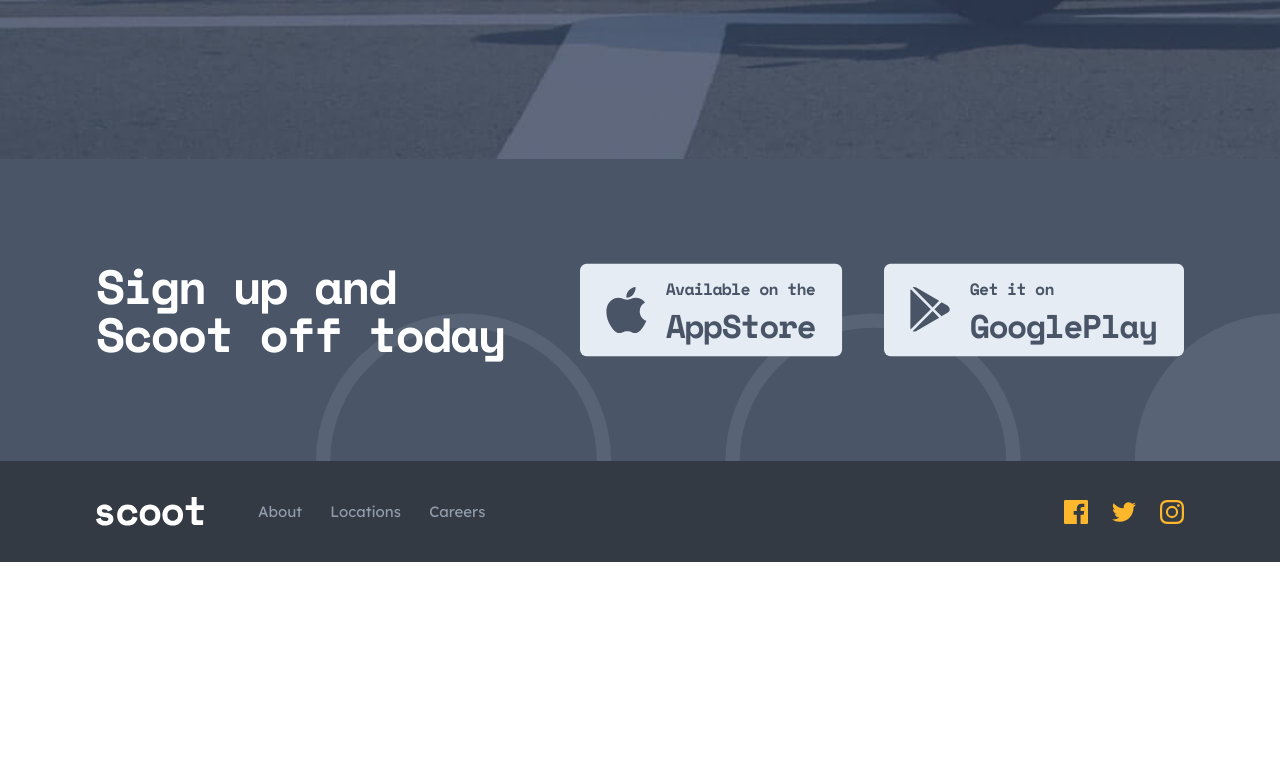
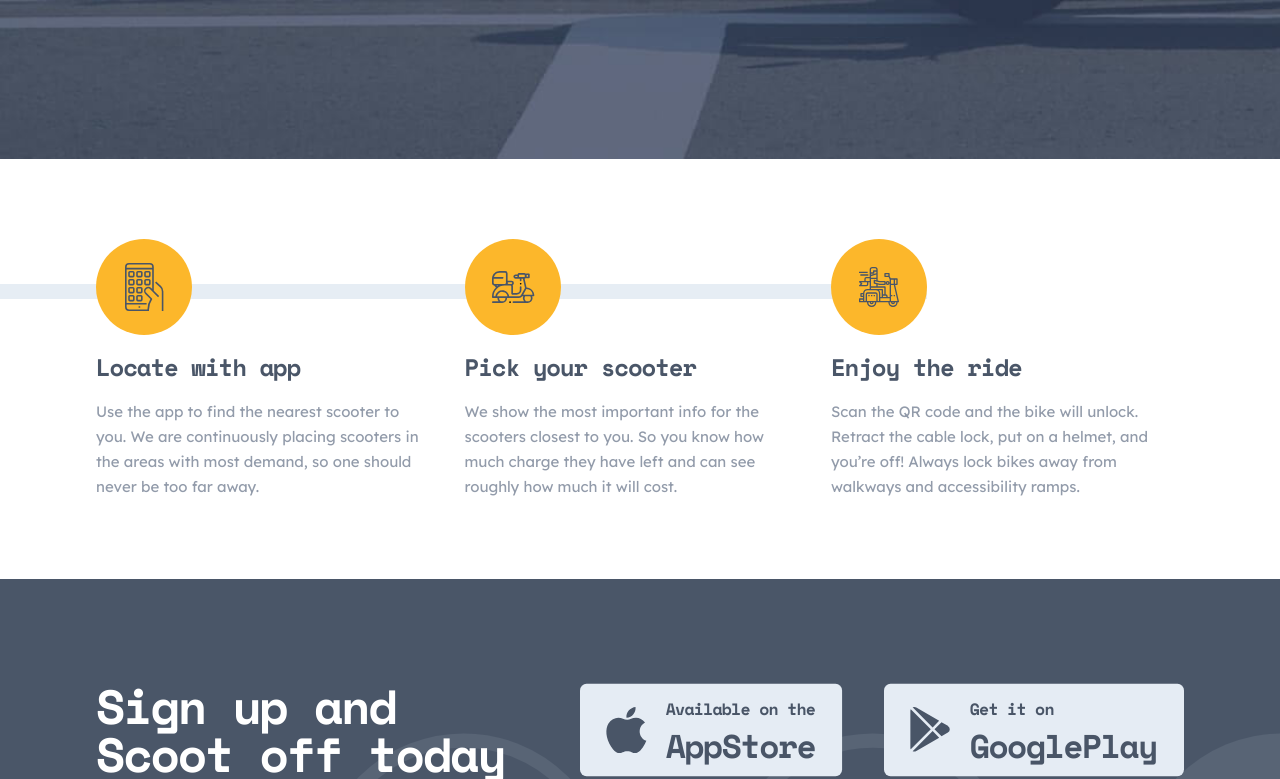
Before and after one commit to EdouardHrgt/scoot, a Vue app: page / in a window 1280 px wide. Shown: the part 718-1497 px from the top of the page. Before the commit the page ends 1280 px from the top, so only its background shows below. Built offline with nearby package versions, Linux system fonts and the light colour scheme.

Commit message:
feat: add Instructions component to HomeView and update layout

```diff
--- /dev/null
+++ b/src/components/Instructions.vue
@@ -0,0 +1,48 @@
+<template>
+  <ul
+    class="px-24 max-[900px]:px-6 relative py-20 flex max-w-[1500px] justify-between gap-[2rem] max-[1024px]:flex-col"
+  >
+    <li class="max-w-[400px] max-[1024px]:flex max-[1024px]:gap-[2rem] max-[1024px]:max-w-full max-[900px]:flex-col max-[900px]:items-center max-[900px]:gap-[5px]">
+      <img src="/images/icons/locate.svg" alt="locate with app" class="max-[1024px]:w-[96px] max-[1024px]:h-[96px]" />
+      <div class="list-text max-[1024px]:w-full max-[900px]:text-center max-[900px]:max-w-[380px]">
+        <h3 class="css-h4 text-dark-navy my-[18px] max-[900px]:my-[12px]">Locate with app</h3>
+        <p class="css-body text-dim-grey">
+          Use the app to find the nearest scooter to you. We are continuously placing scooters in the areas with most
+          demand, so one should never be too far away.
+        </p>
+      </div>
+    </li>
+    <li class="max-w-[400px] max-[1024px]:flex max-[1024px]:gap-[2rem] max-[1024px]:max-w-full max-[900px]:flex-col max-[900px]:items-center max-[900px]:gap-[5px]">
+      <img src="/images/icons/scooter.svg" alt="locate with app" class="max-[1024px]:w-[96px] max-[1024px]:h-[96px]" />
+      <div class="list-text max-[1024px]:w-full max-[900px]:text-center max-[900px]:max-w-[380px]">
+        <h3 class="css-h4 text-dark-navy my-[18px] max-[900px]:my-[12px]">Pick your scooter</h3>
+        <p class="css-body text-dim-grey">
+          We show the most important info for the scooters closest to you. So you know how much charge they have left
+          and can see roughly how much it will cost.
+        </p>
+      </div>
+    </li>
+    <li class="max-w-[400px] max-[1024px]:flex max-[1024px]:gap-[2rem] max-[1024px]:max-w-full max-[900px]:flex-col max-[900px]:items-center max-[900px]:gap-[5px]">
+      <div
+        class="relative max-w-fit max-[1024px]:w-[96px] max-[1024px]:h-[96px] max-[1024px]:max-w-none max-[1024px]:shrink-0 max-[1024px]:grow-0 max-[1024px]:basis-[96px]"
+      >
+        <div
+          class="line bg-light-grey h-[15px] absolute -z-10 pointer-events-none left-[-1400px] right-0 top-[45px] max-[1024px]:top-[-475px] max-[1024px]:bottom-0 max-[1024px]:h-auto max-[1024px]:left-auto max-[1024px]:w-[15px] max-[1024px]:right-[40px] max-[900px]:hidden"
+        ></div>
+        <img src="/images/icons/ride.svg" alt="locate with app" class="max-[1024px]:w-[96px] max-[1024px]:h-[96px]" />
+      </div>
+
+      <div class="list-text max-[1024px]:w-full max-[900px]:text-center max-[900px]:max-w-[380px]">
+        <h3 class="css-h4 text-dark-navy my-[18px] max-[900px]:my-[12px]">Enjoy the ride</h3>
+        <p class="css-body text-dim-grey">
+          Scan the QR code and the bike will unlock. Retract the cable lock, put on a helmet, and you’re off! Always
+          lock bikes away from walkways and accessibility ramps.
+        </p>
+      </div>
+    </li>
+  </ul>
+
+  <!--
+        max-w-[350px] -->
+</template>
+v
--- a/src/views/HomeView.vue
+++ b/src/views/HomeView.vue
@@ -2,19 +2,17 @@
 import Footer from '../components/Footer.vue'
 import SignUp from '../components/SignUp.vue'
 import Hero from '../components/Hero.vue'
+import Instructions from '../components/Instructions.vue'
 </script>
 
 <template>
   <section>
-  <Hero :isOnlyTitle="false"/>
+    <Hero :isOnlyTitle="false" />
+    <Instructions />
     <SignUp />
     <Footer />
   </section>
-  <!--Get Scootin Locate with app Use the app to find the nearest scooter to you. We are
-    continuously placing scooters in the areas with most demand, so one should never be too far away. Pick your scooter
-    We show the most important info for the scooters closest to you. So you know how much charge they have left and can
-    see roughly how much it will cost. Enjoy the ride Scan the QR code and the bike will unlock. Retract the cable lock,
-    put on a helmet, and you’re off! Always lock bikes away from walkways and accessibility ramps. Easy to use riding
+  <!-- Easy to use riding
     telemetry The Scoot app is available with riding telemetry. This means it can show you your average speed, how long
     you've been using the scooter, your traveling distance, and many more things all in an easy to use app. Learn More
     Coming to a city near you Scoot is available in 4 major cities so far. We’re expanding rapidly, so be sure to let us
```
